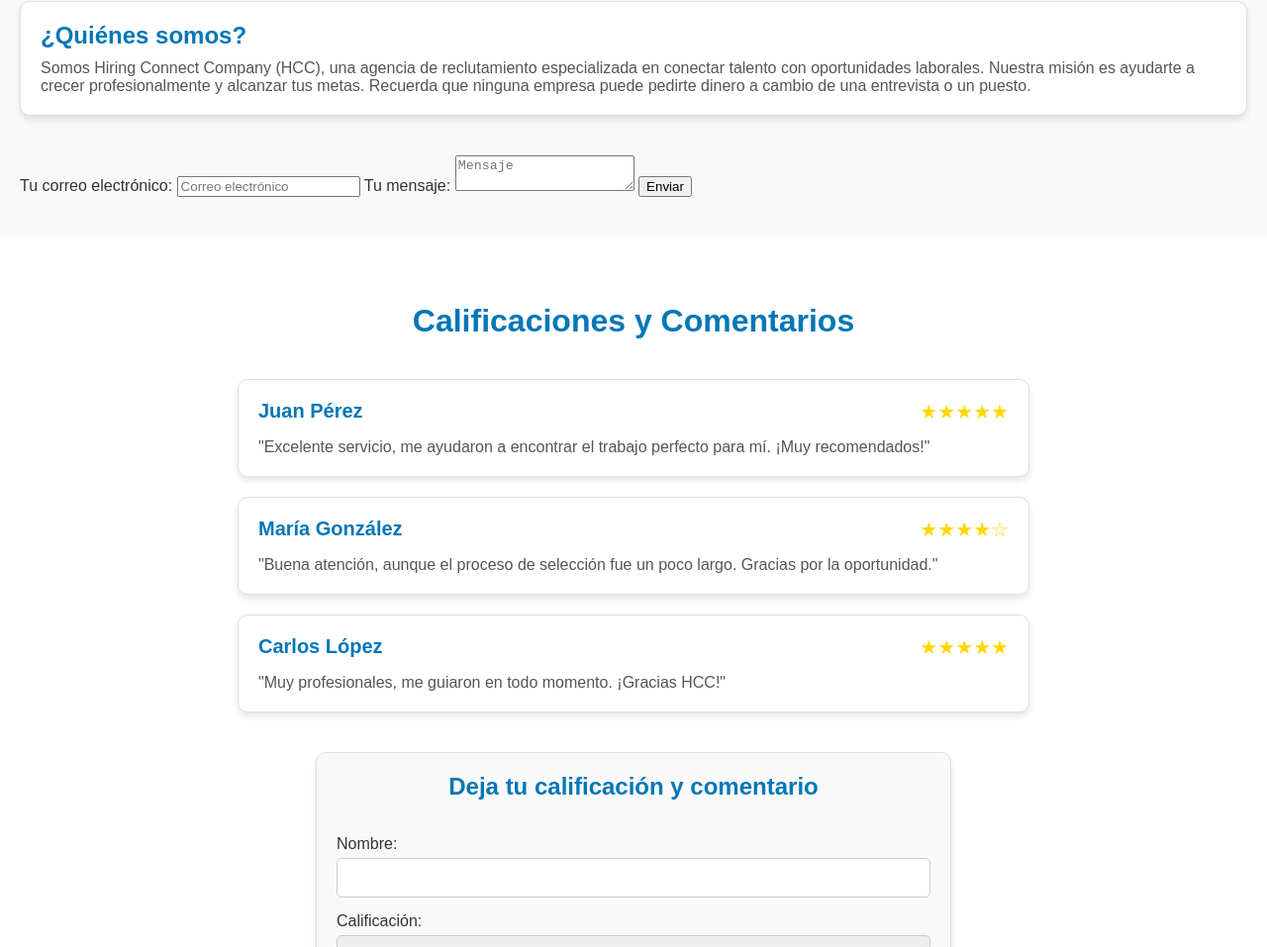
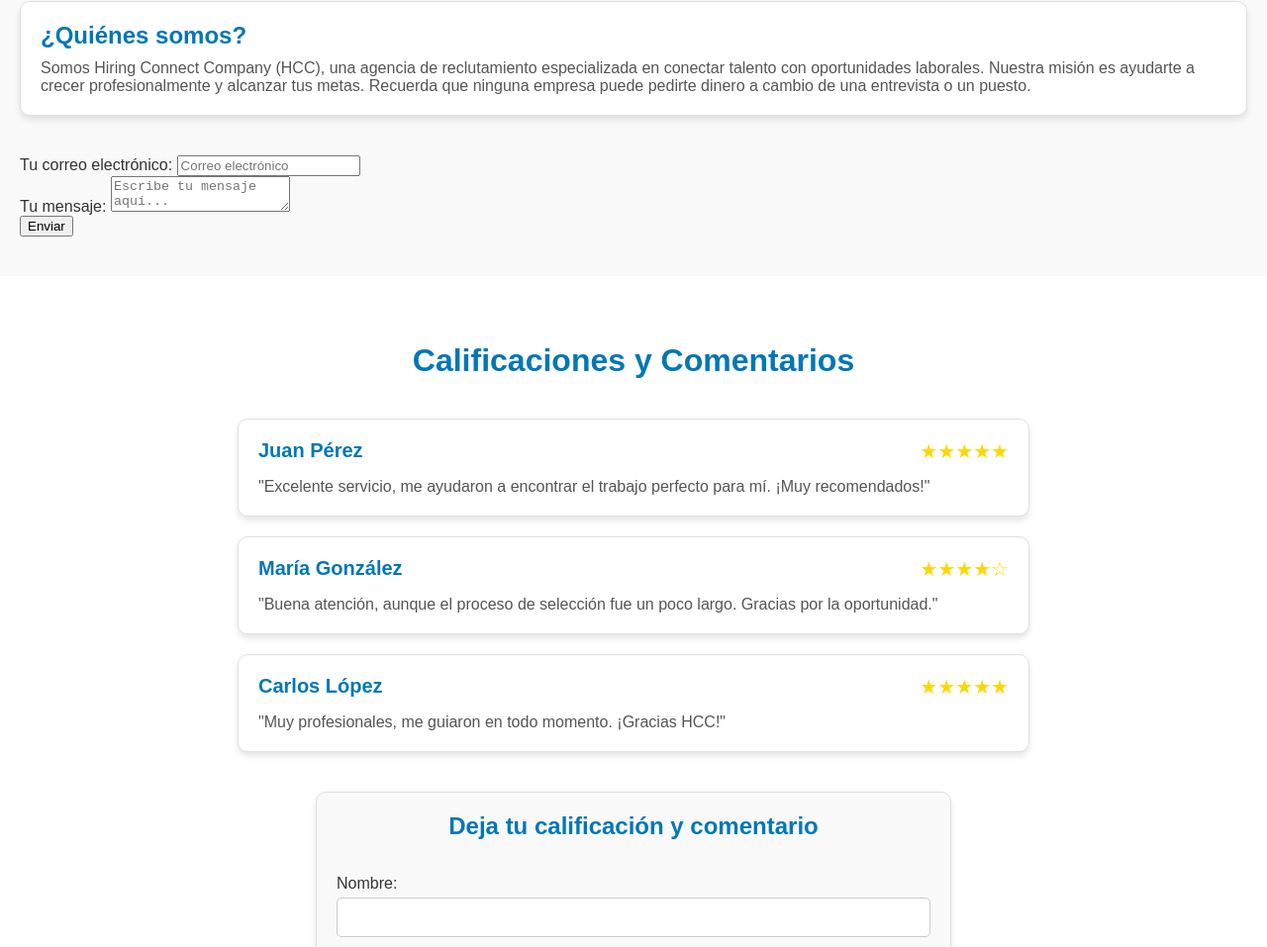
Before and after one commit to smookymolina/hcc, a website: page index.html in a window 1280 px wide. Shown: the part 3901-4858 px from the top of the page at 99% size. Drawn offline with Linux system fonts and the light colour scheme.

Commit message:
Update index.html

```diff
--- a/index.html
+++ b/index.html
@@ -347,17 +347,17 @@
             Somos Hiring Connect Company (HCC), una agencia de reclutamiento especializada en conectar talento con oportunidades laborales. Nuestra misión es ayudarte a crecer profesionalmente y alcanzar tus metas. Recuerda que ninguna empresa puede pedirte dinero a cambio de una entrevista o un puesto.
         </p>
     </div>
-        <!-- Formulario de Formspree -->
-        <form action="https://formspree.io/f/mvgznrgq" method="POST">
-            <label>
-                Tu correo electrónico:
-                <input type="email" name="email" placeholder="Correo electrónico" required>
-            </label>
-            <label>
-                Tu mensaje:
-                <textarea name="message" placeholder="Mensaje" required></textarea>
-            </label>
-            <button type="submit">Enviar</button>
+    <!-- Formulario de contacto con Formspree -->
+    <form action="https://formspree.io/f/mvgznrgq" method="POST" class="formulario-contacto">
+        <div class="form-group">
+            <label for="email">Tu correo electrónico:</label>
+            <input type="email" id="email" name="email" placeholder="Correo electrónico" required>
+        </div>
+        <div class="form-group">
+            <label for="mensaje">Tu mensaje:</label>
+            <textarea id="mensaje" name="message" placeholder="Escribe tu mensaje aquí..." required></textarea>
+        </div>
+        <button type="submit" class="btn-enviar">Enviar</button>
     </form>
 </section>
 
```
Lines whose indentation alone changed are shown as unchanged.
